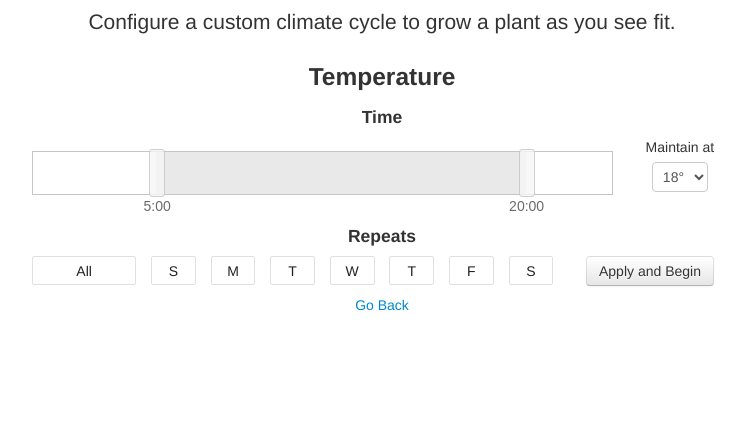
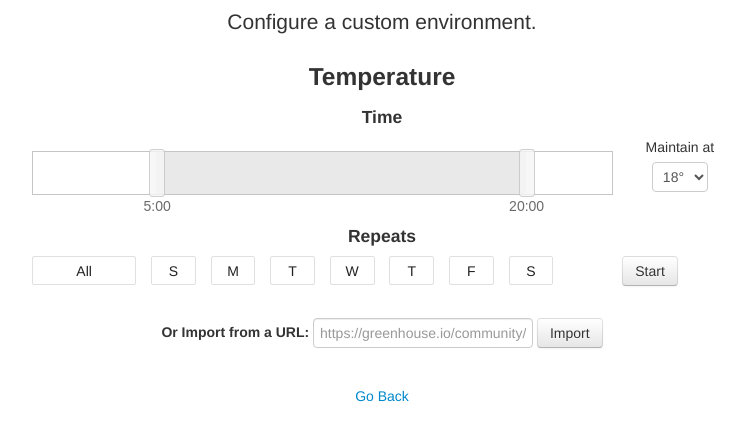
Before and after one commit to captainCoolMJ/greenhouse, a website: page setup-manual.html in a window 1280 px wide. Shown: the part 123-564 px from the top of the page, without its empty margins (258-1003 px from the left). Drawn offline with nearby package versions, Linux system fonts and the light colour scheme; no server answers.

Commit message:
Content and UI updates

```diff
--- a/setup-manual.html
+++ b/setup-manual.html
@@ -66,12 +66,16 @@
 			margin: 0 auto;
 		}
 
+		.form-control {
+			margin: 2em 0;
+		}
+
 	</style>
 </head>
 <body>
 	<div class="container-fluid app__wrapper">
 		<h1>Manual Setup</h1>
-		<p class="lead">Configure a custom climate cycle to grow a plant as you see fit.</p>
+		<p class="lead">Configure a custom environment.</p>
 
 		<form id="temperature-form">
 			<h3>Temperature</h3>
@@ -149,9 +153,17 @@
 					</div>
 				</li>
 				<li class="span3">
-					<button type="submit" class="btn btn-default">Apply and Begin</button>
+					<button type="submit" class="btn btn-default">Start</button>
 				</li>
 			</ul>
+
+			<div class="form-control form-inline">
+				<label>
+					<strong>Or Import from a URL: </strong>
+					<input class="inline" type="url" placeholder="https://greenhouse.io/community/feeds/habanero-pepper.json" />
+				</label>
+				<button class="btn btn-default">Import</button>
+			</div>
 
 			<p><a href="/" type="submit" class="btn btn-link">Go Back</a></p>
 		</form>
```
Also changed, not shown: index.html (+2 -2 lines), monitor.html (+1 -1 lines), setup-city.html (+1 -1 lines).
